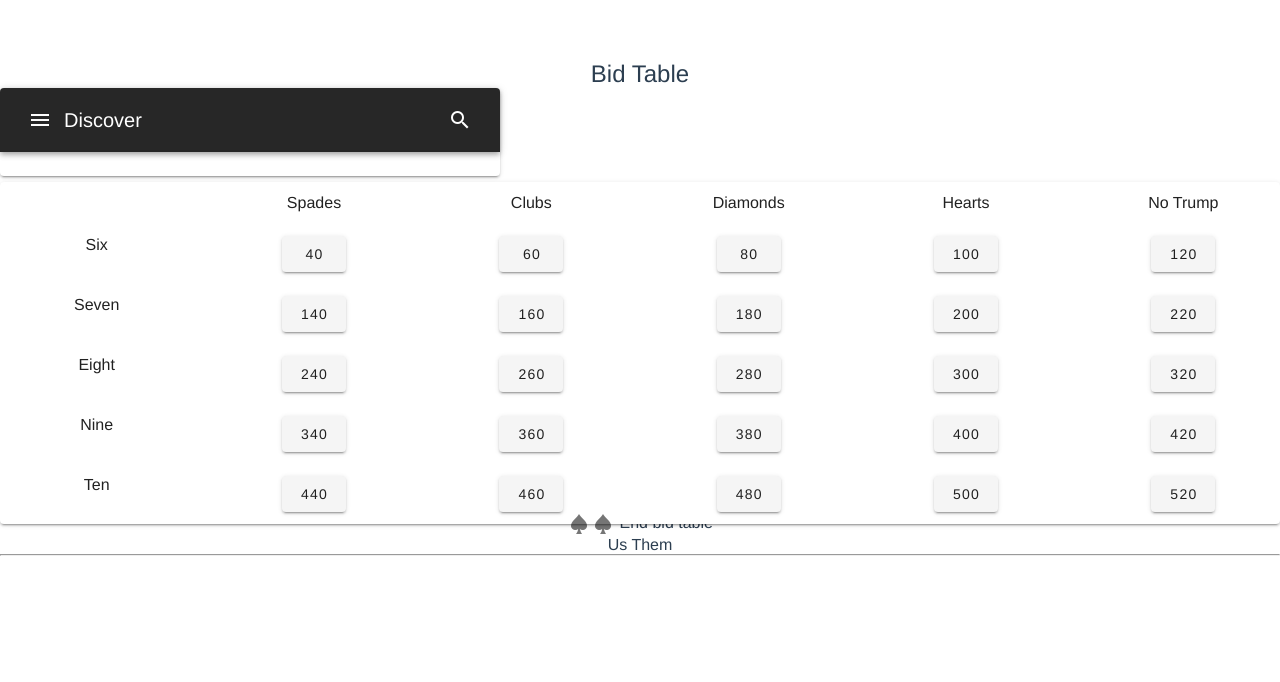
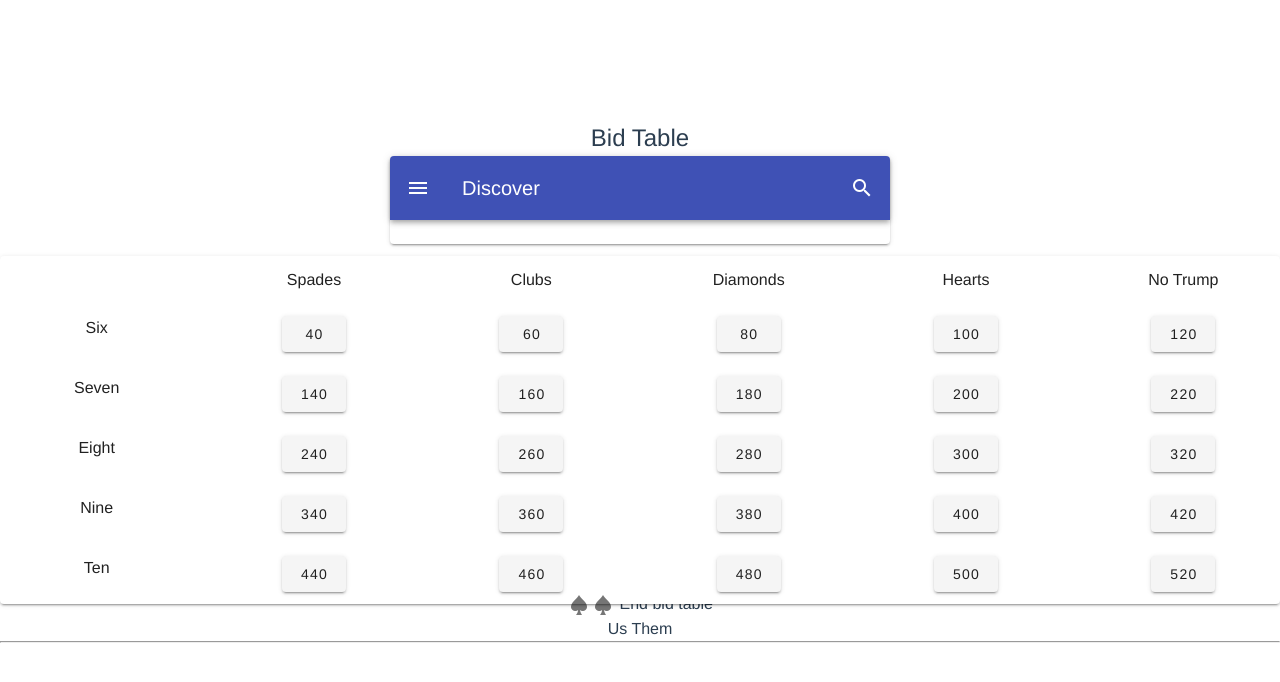
Before and after one commit to ryanjagar/score-keeper, a Vue app: page / in a window 1280 px wide. Shown: the top 682 px of the page. Built offline with nearby package versions, Linux system fonts and the light colour scheme.

Commit message:
Vuetify required <v-app> in order to work.

```diff
--- a/src/App.vue
+++ b/src/App.vue
@@ -1,9 +1,11 @@
 <template>
+<v-app>
   <div id="app">
 
 
     <five-hundred/>
   </div>
+</v-app>
 </template>
 
 <script>
```
